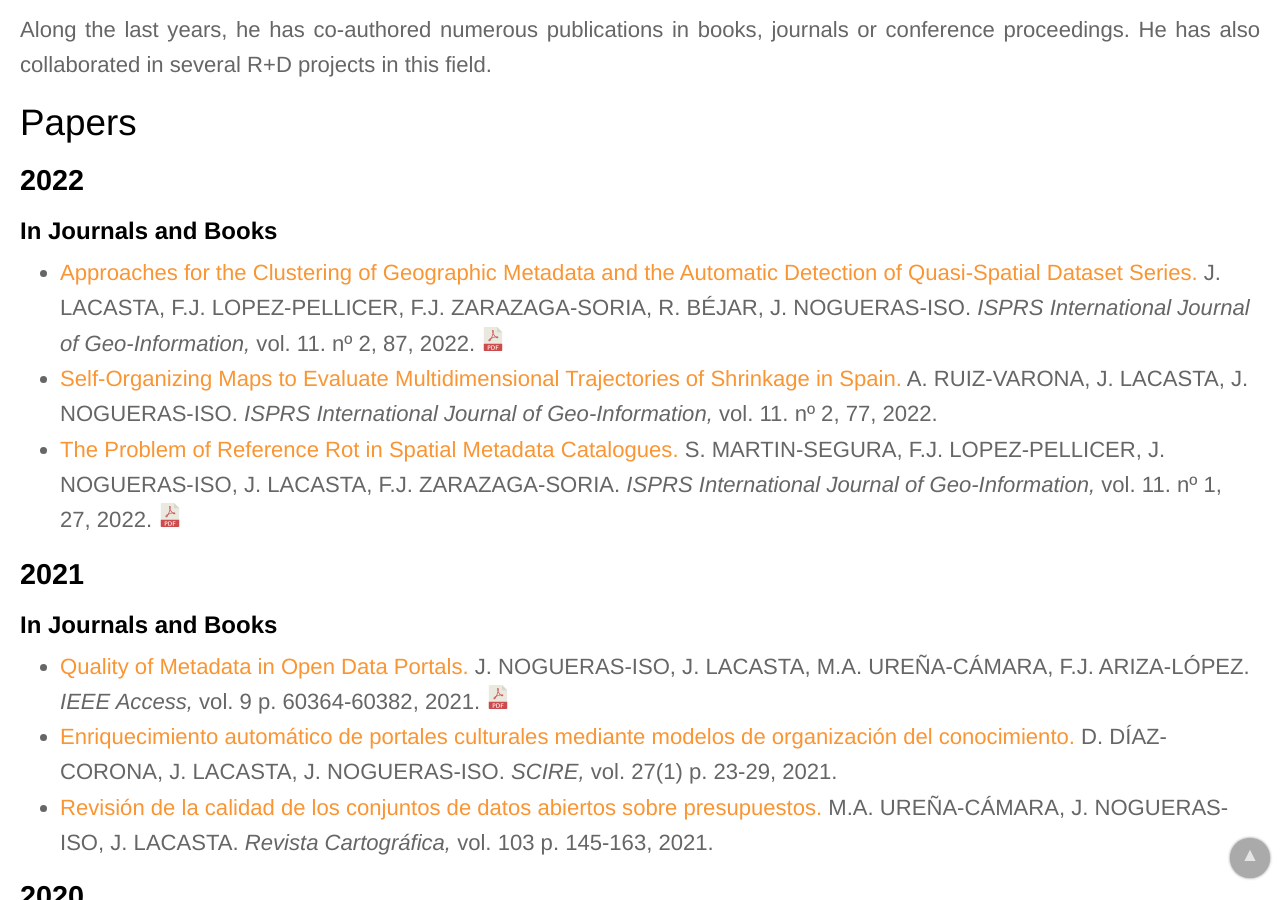
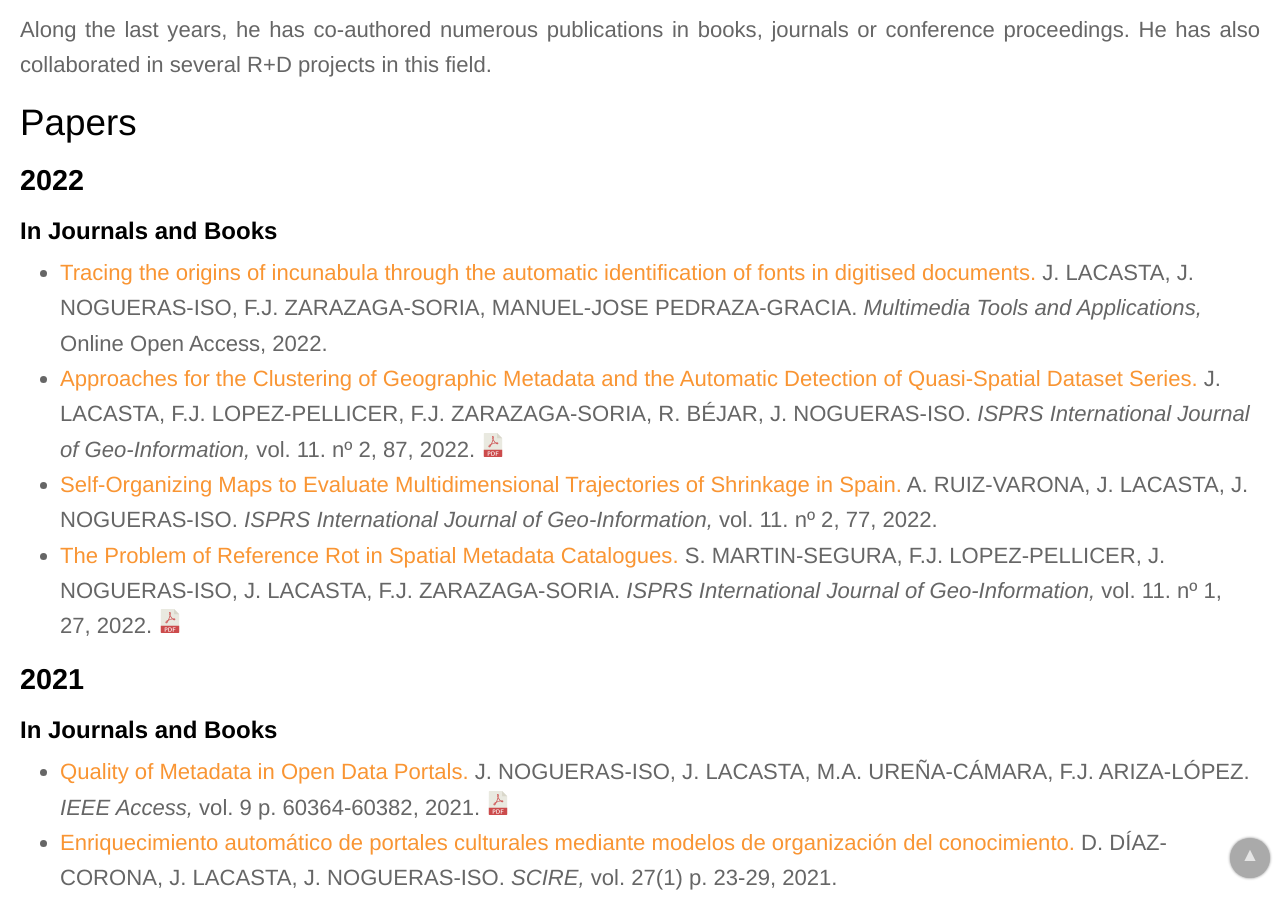
Before and after one commit to IAAA-Lab/IAAA-Lab.github.io, a Jekyll site: the page built from _staff/jlacasta.md, in a window 1280 px wide and 900 px high, scrolled down 708 px. Built offline with Jekyll 4.4.1, drawn with Linux system fonts in a browser that asks for light colours.

Commit message:
Añadido articulo incunabula

```diff
--- a/_data/papers.yml
+++ b/_data/papers.yml
@@ -1,6 +1,14 @@
 # Importante: dentro de este fichero los artículos tienen que estar ordenados por año
 # (los más recientes primero) y dentro de cada año primero van los libros, luego los
-# artículos de revista y capítulos de libro y finalmente los artículos de congresos
+# artículos de revista y capítulos de libro y finalmente los artículos de congreso
+# -------------------
+- title: "Tracing the origins of incunabula through the automatic identification of fonts in digitised documents"
+  url: https://link.springer.com/article/10.1007/s11042-022-13108-3
+  authors: J. LACASTA, J. NOGUERAS-ISO,  F.J. ZARAZAGA-SORIA, MANUEL-JOSE PEDRAZA-GRACIA
+  publication: "Multimedia Tools and Applications"
+  publication_detail: "Online Open Access"
+  year: 2022
+  doi: 10.1007/s11042-022-13108-3
 # -------------------
 - title: "Approaches for the Clustering of Geographic Metadata and the Automatic Detection of Quasi-Spatial Dataset Series"
   url: https://www.mdpi.com/2220-9964/11/2/87
```
